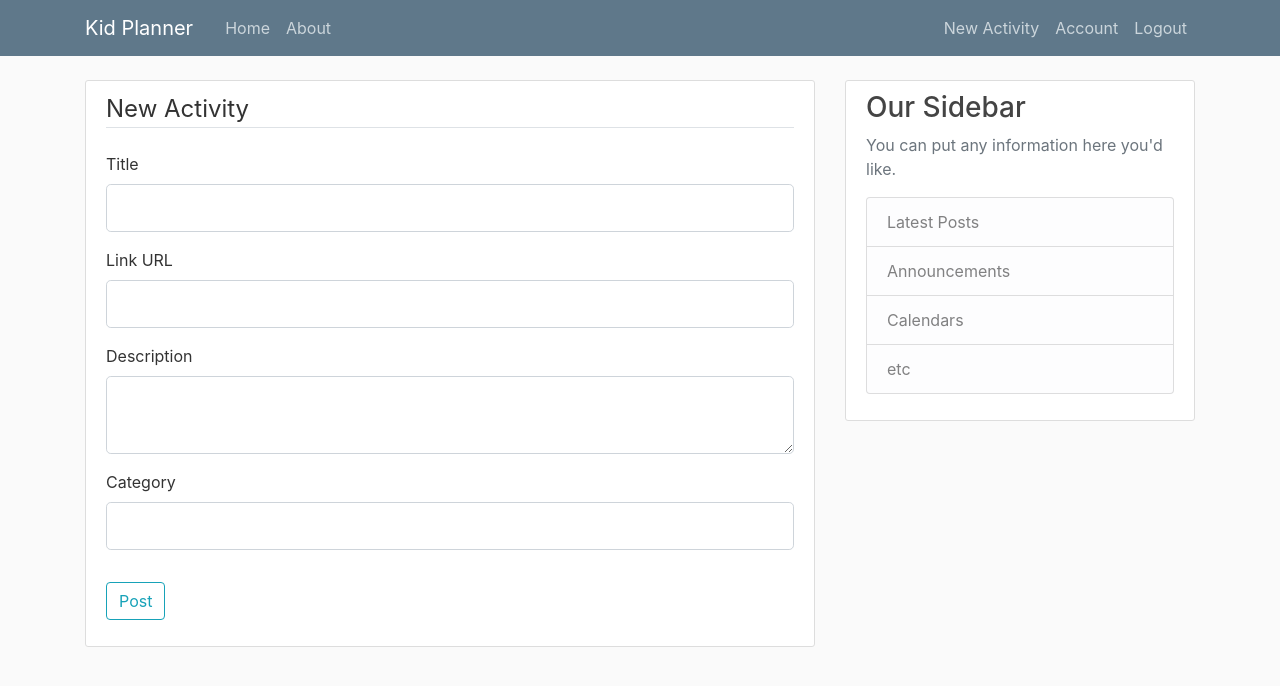
After one commit to atlgouda/kid_planner, a Flask app: page /activity/new in a window 1280 px wide. The commit adds this page. Shown: the top 686 px of the page. Run offline with Flask 2, Linux system fonts and the light colour scheme; a user stored in the database is signed in; some libraries are stand-ins or nearby versions.

Commit message:
create activities

```diff
--- a/planner/forms.py
+++ b/planner/forms.py
@@ -1,6 +1,7 @@
 from flask_wtf import FlaskForm
+from flask_wtf.file import FileField, FileAllowed
 from flask_login import current_user
-from wtforms import StringField, PasswordField, SubmitField, BooleanField
+from wtforms import StringField, PasswordField, SubmitField, BooleanField, TextAreaField
 from wtforms.validators import DataRequired, Length, Email, EqualTo, ValidationError
 from planner.models import User
 
@@ -37,6 +38,7 @@ class UpdateAccountForm(FlaskForm):
                             validators=[DataRequired(), Length(min=2, max=20)])
     email = StringField('Email',
                         validators=[DataRequired(), Email()])
+    picture = FileField('Update Profile Picture', validators=[FileAllowed(['jpg', 'png'])])
     submit = SubmitField('Update')
 
     def validate_username(self, username):
@@ -50,3 +52,11 @@ class UpdateAccountForm(FlaskForm):
             user = User.query.filter_by(email=email.data).first()
             if user:
                 raise ValidationError('Email address taken.  Please choose another one')
+
+class ActivityForm(FlaskForm):
+    title = StringField('Title', validators=[DataRequired()])
+    link = StringField('Link URL')
+    description = TextAreaField('Description', validators=[DataRequired()])
+    category = StringField('Category', validators = [DataRequired()])
+    # date_posted =
+    submit = SubmitField('Post')
--- a/planner/routes.py
+++ b/planner/routes.py
@@ -1,28 +1,32 @@
+import secrets
+import os
+from PIL import Image
 from flask import render_template, url_for, flash, redirect, request
 from planner import app, db, bcrypt
-from planner.forms import RegistrationForm, LoginForm, UpdateAccountForm
+from planner.forms import RegistrationForm, LoginForm, UpdateAccountForm, ActivityForm
 from planner.models import User, Activity
 from flask_login import login_user, current_user, logout_user, login_required
 
-activities = [
-    {
-        'title': 'Dino Rescue',
-        'link': 'https://www.instagram.com/p/CC_4a-2lBgM/',
-        'description': '"save" dinos from lage bowl of rice',
-        'category': 'Science',
-        'date_posted': 'Aug 2, 2020'
-    },
-    {
-        'title': 'Potions',
-        'link': 'https://www.instagram.com/p/CCmHb9Plva-/',
-        'description': 'vinegar, shaving cream, dish soap (washing up liquid) and baking soda (bi-carb).',
-        'category': 'Science',
-        'date_posted': 'Aug 2, 2020'
-    }
-]
+# activities = [
+#     {
+#         'title': 'Dino Rescue',
+#         'link': 'https://www.instagram.com/p/CC_4a-2lBgM/',
+#         'description': '"save" dinos from lage bowl of rice',
+#         'category': 'Science',
+#         'date_posted': 'Aug 2, 2020'
+#     },
+#     {
+#         'title': 'Potions',
+#         'link': 'https://www.instagram.com/p/CCmHb9Plva-/',
+#         'description': 'vinegar, shaving cream, dish soap (washing up liquid) and baking soda (bi-carb).',
+#         'category': 'Science',
+#         'date_posted': 'Aug 2, 2020'
+#     }
+# ]
 
 @app.route('/')
 def home():
+    activities = Activity.query.all()
     return render_template('home.html', activities=activities)
 
 @app.route('/about')
@@ -63,10 +67,46 @@ def logout():
     logout_user()
     return redirect(url_for('home'))
 
-@app.route('/account')
+def save_picture(form_picture):
+    random_hex = secrets.token_hex(8)
+    _, f_ext = os.path.splitext(form_picture.filename)
+    picture_fn = random_hex + f_ext
+    picture_path = os.path.join(app.root_path, 'static/profile_pics', picture_fn)
+    output_size = (250, 250)
+    i = Image.open(form_picture)
+    i.thumbnail(output_size)
+    i.save(picture_path)
+    return picture_fn
+
+@app.route('/account', methods=['GET', 'POST'])
 @login_required
 def account():
         form = UpdateAccountForm()
+        if form.validate_on_submit():
+            if form.picture.data:
+                picture_file = save_picture(form.picture.data)
+                current_user.image_file = picture_file
+            current_user.username = form.username.data
+            current_user.email = form.email.data
+            db.session.commit()
+            flash('Your account has been updated!', 'success')
+            return redirect(url_for('account'))
+        elif request.method == 'GET':
+            form.username.data = current_user.username
+            form.email.data = current_user.email
         image_file = url_for('static', filename='profile_pics/' + current_user.image_file)
         return render_template('account.html', title='Account',
                                 image_file=image_file, form=form)
+
+
+@app.route('/activity/new', methods=['GET', 'POST'])
+@login_required
+def new_activity():
+    form = ActivityForm()
+    if form.validate_on_submit():
+        activity = Activity(title=form.title.data, description=form.description.data, link = form.link.data, category=form.category.data, author=current_user)
+        db.session.add(activity)
+        db.session.commit()
+        flash('Your activity has been created!', 'success')
+        return redirect(url_for('home'))
+    return render_template('create_activity.html', title='New Activity', form = form)
--- /dev/null
+++ b/planner/templates/create_activity.html
@@ -0,0 +1,68 @@
+{% extends "layout.html" %}
+{% block content %}
+
+<div class="content-section">
+    <form method="POST" action="">
+        {{ form.hidden_tag() }}
+        <fieldset class="form-group">
+            <legend class="border-bottom mb-4">New Activity</legend>
+            <div class="form-group">
+                {{ form.title.label(class="form-control-label") }}
+                {% if form.title.errors %}
+                {{ form.title(class="form-control form-control-lg is-invalid") }}
+                <div class="invalid-feedback">
+                    {% for error in form.title.errors %}
+                    <span>{{ error }}</span>
+                    {% endfor %}
+                </div>
+                {% else %}
+                {{ form.title(class="form-control form-control-lg") }}
+                {% endif %}
+            </div>
+            <div class="form-group">
+                {{ form.link.label(class="form-control-label") }}
+                {% if form.link.errors %}
+                {{ form.link(class="form-control form-control-lg is-invalid") }}
+                <div class="invalid-feedback">
+                    {% for error in form.link.errors %}
+                    <span>{{ error }}</span>
+                    {% endfor %}
+                </div>
+                {% else %}
+                    {{ form.link(class="form-control form-control-lg") }}
+                {% endif %}
+            </div>
+            <div class="form-group">
+                {{ form.description.label(class="form-control-label") }}
+                {% if form.description.errors %}
+                {{ form.description(class="form-control form-control-lg is-invalid") }}
+                <div class="invalid-feedback">
+                    {% for error in form.description.errors %}
+                    <span>{{ error }}</span>
+                    {% endfor %}
+                </div>
+                {% else %}
+                    {{ form.description(class="form-control form-control-lg") }}
+                {% endif %}
+            </div>
+            <div class="form-group">
+                {{ form.category.label(class="form-control-label") }}
+                {% if form.category.errors %}
+                {{ form.category(class="form-control form-control-lg is-invalid") }}
+                <div class="invalid-feedback">
+                    {% for error in form.category.errors %}
+                    <span>{{ error }}</span>
+                    {% endfor %}
+                </div>
+                {% else %}
+                    {{ form.category(class="form-control form-control-lg") }}
+                {% endif %}
+            </div>
+        </fieldset>
+        <div class="form-group">
+            {{ form.submit(class="btn btn-outline-info")}}
+        </div>
+    </form>
+</div>
+
+{% endblock content %}
--- a/planner/templates/layout.html
+++ b/planner/templates/layout.html
@@ -28,6 +28,7 @@
           <!-- Navbar Right Side -->
           <div class="navbar-nav">
             {% if current_user.is_authenticated %}
+            <a class="nav-item nav-link" href="{{ url_for('new_activity') }}">New Activity</a>
             <a class="nav-item nav-link" href="{{ url_for('account') }}">Account</a>
             <a class="nav-item nav-link" href="{{ url_for('logout') }}">Logout</a>
             {% else %}
```
Also changed, not shown: planner/templates/account.html (+10 -1 lines), planner/site.db, planner/static/profile_pics/7e0fc1d4a6c8da90.jpg (added), planner/static/profile_pics/a94727b2c146e8ac.jpg (added).
